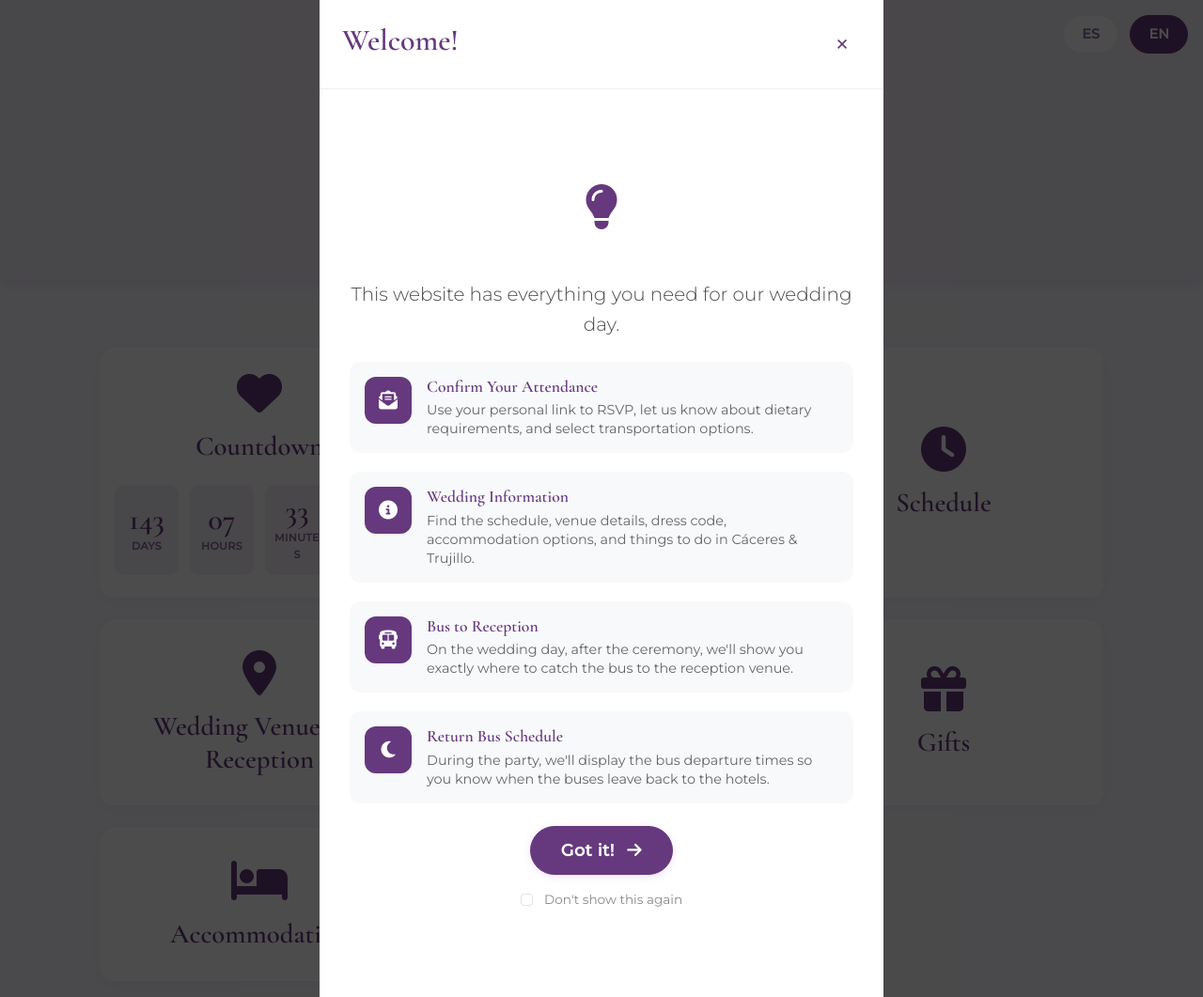
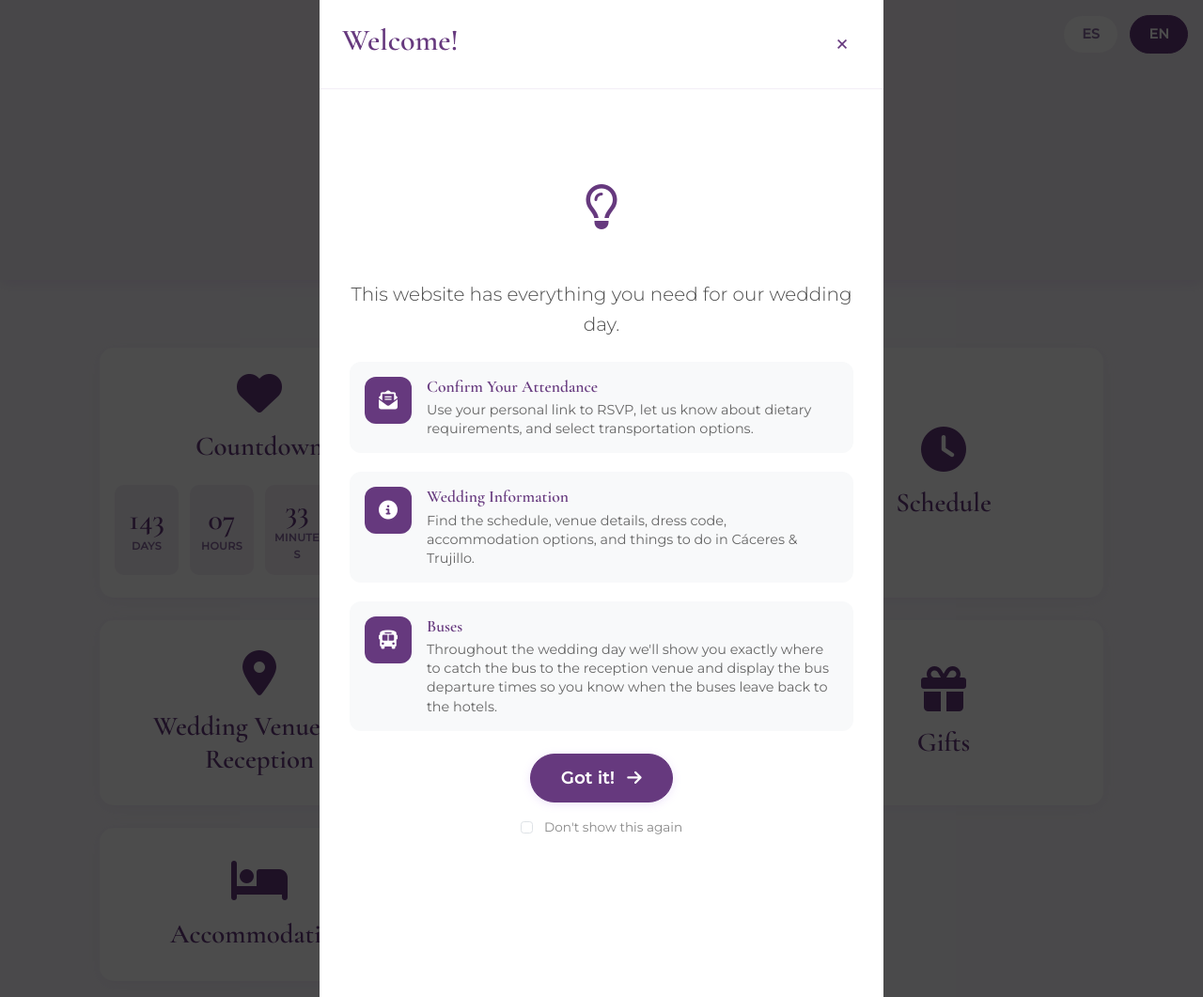
Before and after one commit to jaimeaznar/website_wedding, a Flask app: page / in a window 1280 px wide. Shown: the whole page at 94% size. Run offline with Flask 3, Linux system fonts and the light colour scheme; parts of the project's set-up code (start-up, migrations or seed data) failed here and were passed over.

Commit message:
adding changes

```diff
--- a/app/static/js/translations.js
+++ b/app/static/js/translations.js
@@ -390,10 +390,8 @@ const translations = {
         'welcome.rsvp.description': 'Use your personal link to RSVP, let us know about dietary requirements, and select transportation options.',
         'welcome.info.title': 'Wedding Information',
         'welcome.info.description': 'Find the schedule, venue details, dress code, accommodation options, and things to do in Cáceres & Trujillo.',
-        'welcome.bus.title': 'Bus to Reception',
-        'welcome.bus.description': 'On the wedding day, after the ceremony, we\'ll show you exactly where to catch the bus to the reception venue.',
-        'welcome.return.title': 'Return Bus Schedule',
-        'welcome.return.description': 'During the party, we\'ll display the bus departure times so you know when the buses leave back to the hotels.',
+        'welcome.bus.title': 'Buses',
+        'welcome.bus.description': 'Throughout the wedding day we\'ll show you exactly where to catch the bus to the reception venue and display the bus departure times so you know when the buses leave back to the hotels.',
         'welcome.button': 'Got it!',
         'welcome.dontshow': 'Don\'t show this again',
 
@@ -789,10 +787,8 @@ const translations = {
         'welcome.rsvp.description': 'Usa tu enlace personal para confirmar, indicar restricciones alimentarias y seleccionar opciones de transporte.',
         'welcome.info.title': 'Información de la Boda',
         'welcome.info.description': 'Consulta el horario, detalles del lugar, código de vestimenta, alojamiento y qué hacer en Cáceres y Trujillo.',
-        'welcome.bus.title': 'Autobús al Banquete',
-        'welcome.bus.description': 'El día de la boda, después de la ceremonia, te mostraremos dónde coger el autobús hacia el lugar de celebración.',
-        'welcome.return.title': 'Horario de Autobuses de Vuelta',
-        'welcome.return.description': 'Durante la fiesta, mostraremos los horarios de salida de los autobuses de vuelta a los hoteles.',
+        'welcome.bus.title': 'Autobuses',
+        'welcome.bus.description': 'En el día de la boda también iremos comunicando dónde coger el autobús hacia el lugar de celebración y los horarios de salida de los autobuses de vuelta a los hoteles.',
         'welcome.button': 'Entendido!',
         'welcome.dontshow': 'No mostrar de nuevo',
     }
--- a/app/templates/home.html
+++ b/app/templates/home.html
@@ -1307,7 +1307,7 @@
                 <!-- Intro -->
                 <div class="welcome-intro text-center mb-4">
                     <div class="welcome-icon mb-3">
-                        <i class="fas fa-lightbulb" style="font-size: 3rem; color: var(--primary-color);"></i>
+                        <i class="far fa-lightbulb" style="font-size: 3rem; color: var(--primary-color);"></i>
                     </div>
                     <p class="lead" data-translate="welcome.intro">This website has everything you need for our wedding day.</p>
                 </div>
@@ -1342,19 +1342,8 @@
                             <i class="fas fa-bus"></i>
                         </div>
                         <div class="welcome-feature-content">
-                            <h4 data-translate="welcome.bus.title">Bus to Reception</h4>
-                            <p data-translate="welcome.bus.description">On the wedding day, after the ceremony, we'll show you exactly where to catch the bus to the reception venue.</p>
-                        </div>
-                    </div>
-
-                    <!-- Return Bus -->
-                    <div class="welcome-feature">
-                        <div class="welcome-feature-icon">
-                            <i class="fas fa-moon"></i>
-                        </div>
-                        <div class="welcome-feature-content">
-                            <h4 data-translate="welcome.return.title">Return Bus Schedule</h4>
-                            <p data-translate="welcome.return.description">During the party, we'll display the bus departure times so you know when the buses leave back to the hotels.</p>
+                            <h4 data-translate="welcome.bus.title">Buses</h4>
+                            <p data-translate="welcome.bus.description">On the wedding day, after the ceremony, we'll show you exactly where to catch the bus to the reception venue. During the party, we'll display the bus departure times so you know when the buses leave back to the hotels.</p>
                         </div>
                     </div>
                 </div>
```
